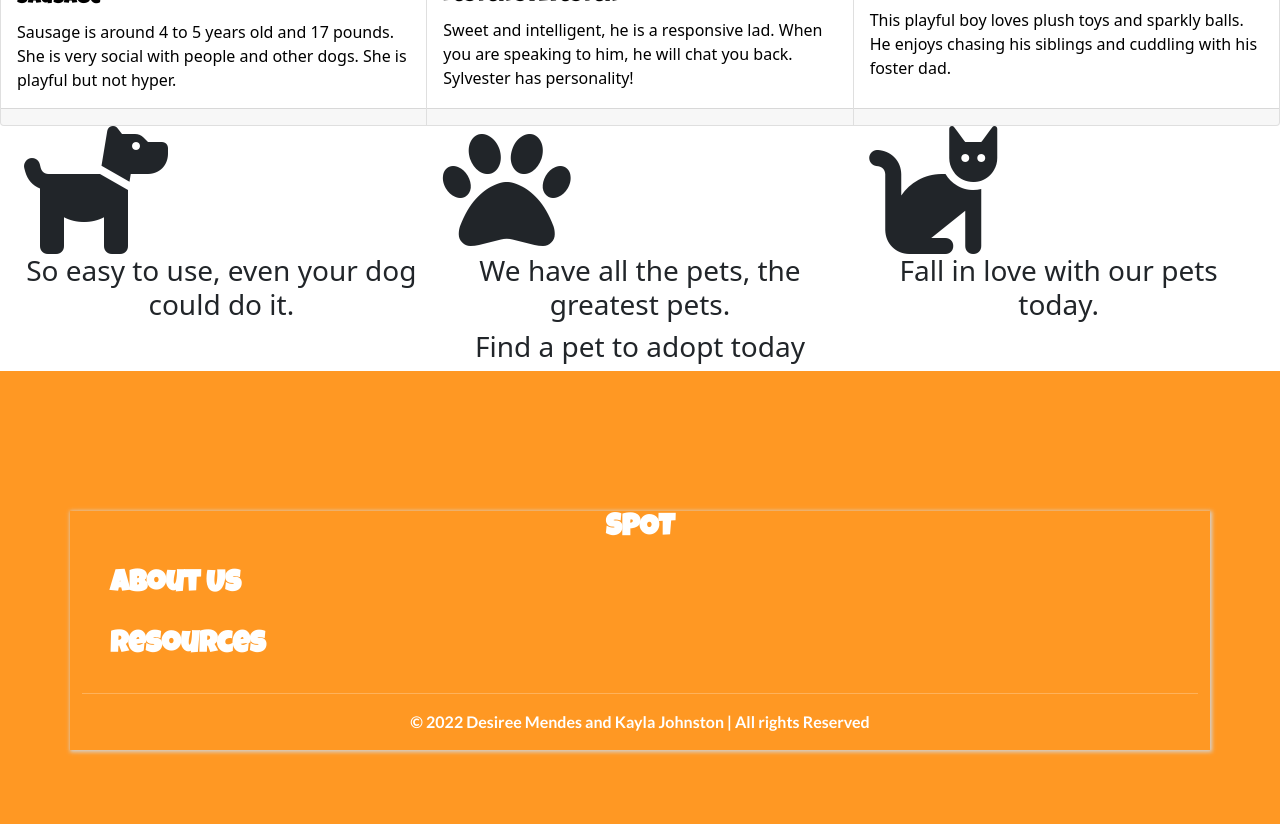
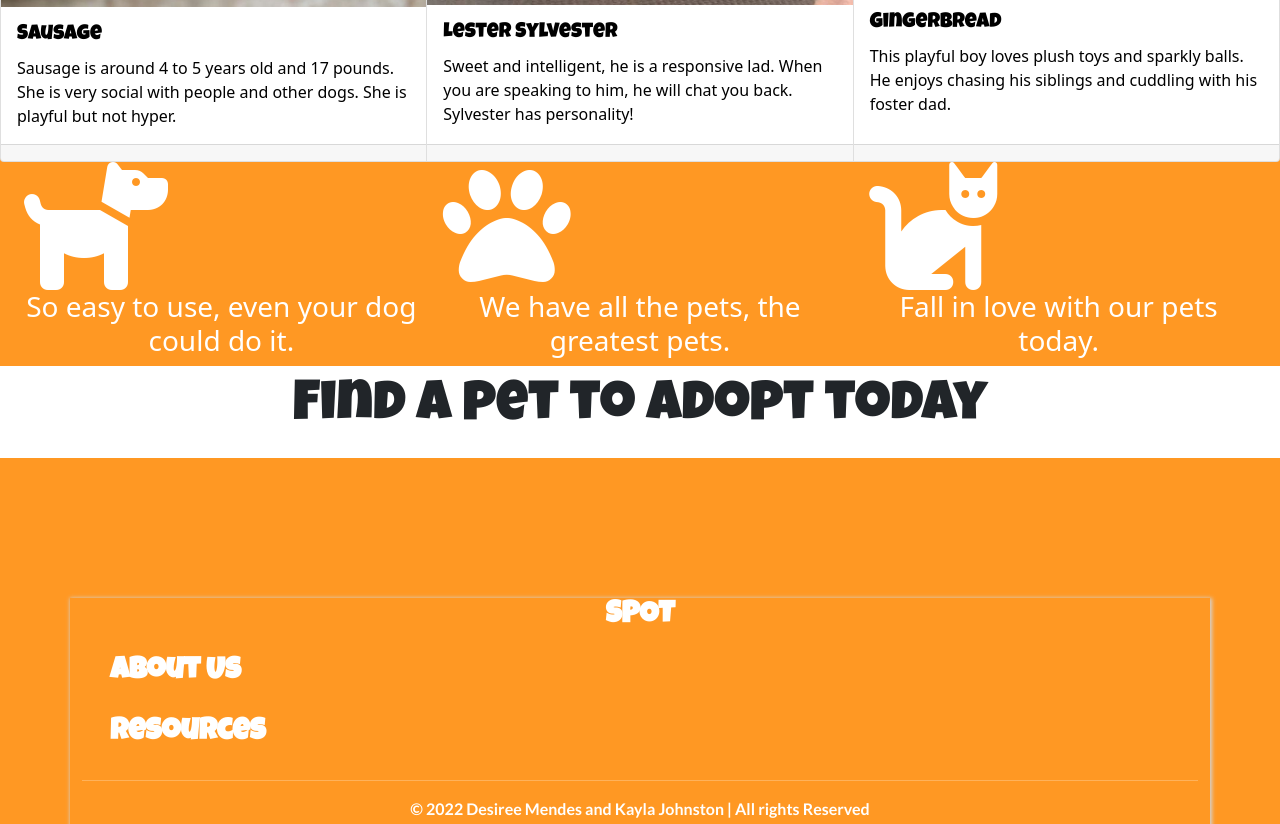
Before and after one commit to keepitclassick/spot, a React (Create React App) app in the folder client/: page /home in a window 1280 px wide. Shown: the part 700-1524 px from the top of the page. Built offline with nearby package versions, Linux system fonts and the light colour scheme; what @petfinder/petfinder-js would draw is missing.

Commit message:
Import home.scss and start styling

```diff
--- a/client/src/Components/Home.jsx
+++ b/client/src/Components/Home.jsx
@@ -1,3 +1,6 @@
+import "./Home.scss"
+
+
 export default function Home() {
   return (
     <>
--- /dev/null
+++ b/client/src/Components/Home.scss
@@ -0,0 +1,18 @@
+.colored-section {
+  background-color: rgb(255, 152, 35);
+  color: #fff;
+}
+
+.white-section {
+  background-color: #fff;
+}
+
+.big-heading {
+  font-family: "Luckiest Guy", cursive;
+  font-size: 3.5rem;
+  line-height: 1.5;
+}
+
+.icon:hover{
+  color: #fcbf49;
+}
```
